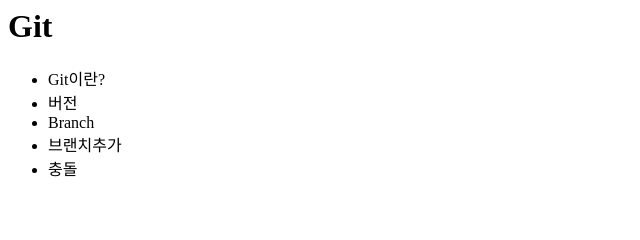
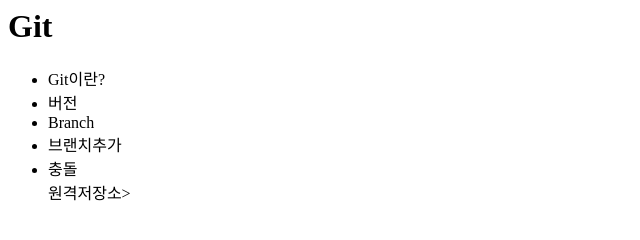
Before and after one commit to junbrother93/chinsilgame_jun, a plain HTML site: page index.html in a window 1280 px wide. Shown: the whole page, without its empty margins (0-640 px from the left). Drawn offline with Linux system fonts and the light colour scheme.

Commit message:
원격저장소 추가

```diff
--- a/index.html
+++ b/index.html
@@ -14,6 +14,7 @@
 			<li>Branch</li>
 			<li>브랜치추가</li>
 			<li>충돌</li>
+			<il>원격저장소</il>>
 		</ul>
 	</body>
 </html>
```
